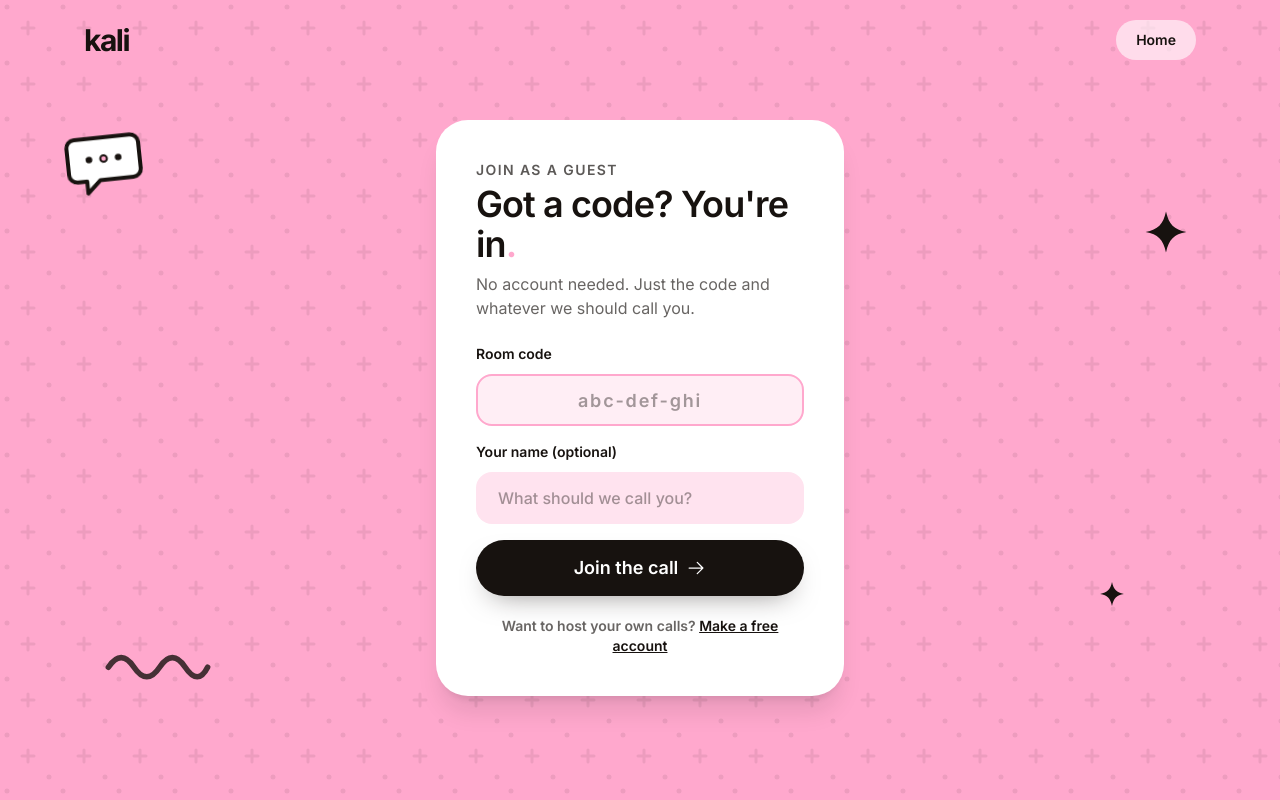
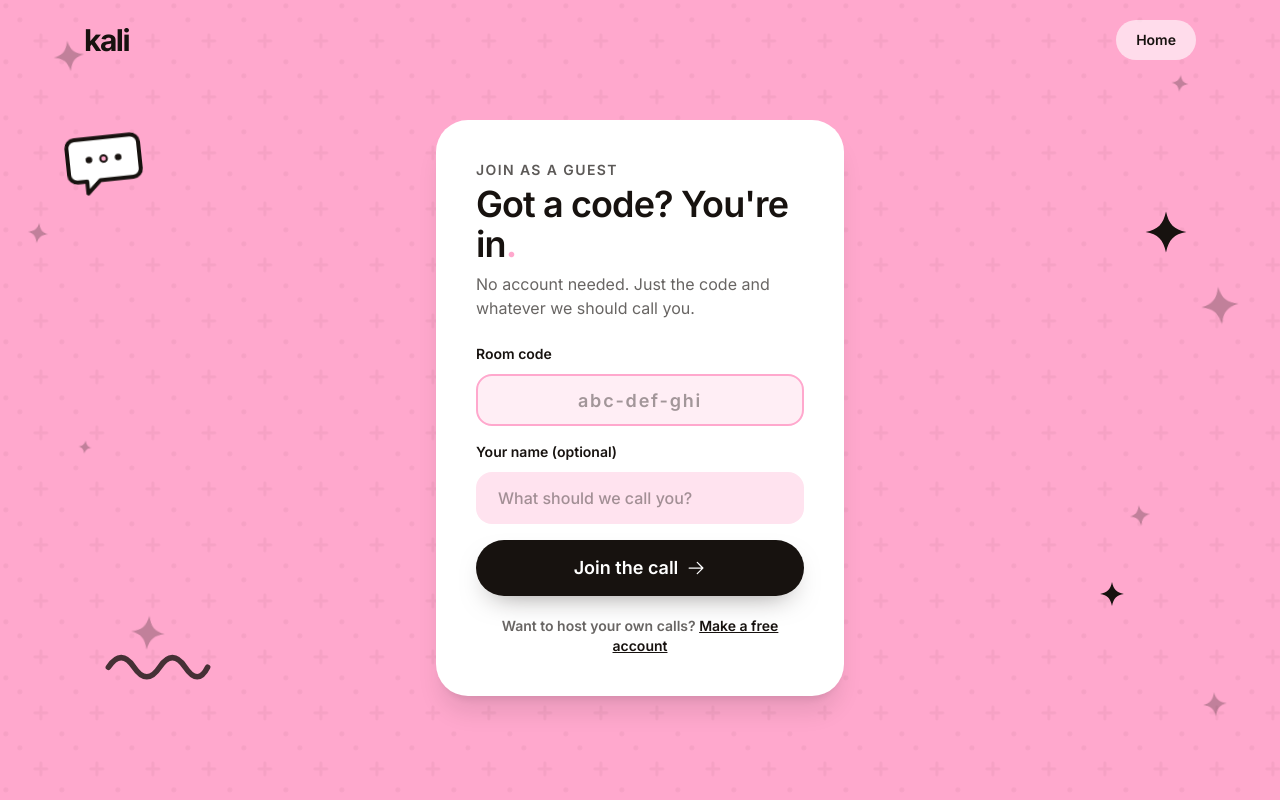
Before and after one commit to luisjjj/Kali, a Next.js app: page /join in a window 1280 px wide. Built offline with nearby package versions, Linux system fonts and the light colour scheme.

Commit message:
ambient: animated full-page pattern and floating stars, layer stacking fix

```diff
--- a/app/auth/sign-in/page.tsx
+++ b/app/auth/sign-in/page.tsx
@@ -6,6 +6,7 @@ import { KaliWordmark } from "@/components/ui/brand";
 import { Button } from "@/components/ui/button";
 import { Card } from "@/components/ui/card";
 import { Field, Input, Label } from "@/components/ui/input";
+import { Ambient } from "@/components/ui/ambient";
 import { signInWithEmail } from "./actions";
 
 export default function SignInPage() {
@@ -13,7 +14,8 @@ export default function SignInPage() {
 
   return (
     <div className="flex min-h-screen bg-kali-paper dark:bg-kali-ink">
-      <div className="hidden flex-1 flex-col justify-between bg-kali-pink p-10 lg:flex">
+      <div className="isolate relative hidden flex-1 flex-col justify-between overflow-hidden bg-kali-pink p-10 lg:flex">
+        <Ambient />
         <KaliWordmark tone="ink" />
         <div>
           <h2 className="text-5xl font-bold tracking-tight text-kali-ink">
--- a/app/auth/sign-up/page.tsx
+++ b/app/auth/sign-up/page.tsx
@@ -6,6 +6,7 @@ import { KaliWordmark } from "@/components/ui/brand";
 import { Button } from "@/components/ui/button";
 import { Card } from "@/components/ui/card";
 import { Field, Input, Label } from "@/components/ui/input";
+import { Ambient } from "@/components/ui/ambient";
 import { signUpWithEmail } from "./actions";
 
 export default function SignUpPage() {
@@ -13,7 +14,8 @@ export default function SignUpPage() {
 
   return (
     <div className="flex min-h-screen bg-kali-paper dark:bg-kali-ink">
-      <div className="hidden flex-1 flex-col justify-between bg-kali-pink p-10 lg:flex">
+      <div className="isolate relative hidden flex-1 flex-col justify-between overflow-hidden bg-kali-pink p-10 lg:flex">
+        <Ambient />
         <KaliWordmark tone="ink" />
         <div>
           <h2 className="text-5xl font-bold tracking-tight text-kali-ink">
--- a/app/dashboard/page.tsx
+++ b/app/dashboard/page.tsx
@@ -6,6 +6,7 @@ import { auth } from "@/lib/auth/server";
 import { KaliWordmark } from "@/components/ui/brand";
 import { Button } from "@/components/ui/button";
 import { DashboardClient } from "@/components/dashboard/dashboard-client";
+import { Ambient } from "@/components/ui/ambient";
 
 export const dynamic = "force-dynamic";
 
@@ -23,7 +24,8 @@ export default async function DashboardPage() {
   const past = rows.filter((m) => m.endedAt);
 
   return (
-    <div className="min-h-screen bg-kali-paper dark:bg-kali-ink">
+    <div className="isolate min-h-screen bg-kali-paper dark:bg-kali-ink">
+      <Ambient />
       <header className="mx-auto flex w-full max-w-6xl items-center justify-between px-5 py-5">
         <KaliWordmark />
         <form action="/auth/sign-out" method="post">
--- a/app/globals.css
+++ b/app/globals.css
@@ -215,10 +215,46 @@ body {
   transform: scaleX(1);
 }
 
+/* Ambient full-page background: seamless pattern drift (one 56px tile per
+   loop, compositor-friendly) and gentle star twinkle */
+@keyframes kali-pattern {
+  from {
+    transform: translate3d(0, 0, 0);
+  }
+  to {
+    transform: translate3d(56px, 56px, 0);
+  }
+}
+
+@keyframes kali-twinkle {
+  0%,
+  100% {
+    opacity: 0.16;
+  }
+  50% {
+    opacity: 0.45;
+  }
+}
+
+.animate-pattern {
+  animation: kali-pattern 24s linear infinite;
+}
+
+.animate-float-slow {
+  animation: kali-float 12s ease-in-out infinite;
+}
+
+.animate-twinkle {
+  animation: kali-twinkle 7s ease-in-out infinite;
+}
+
 @media (prefers-reduced-motion: reduce) {
   .animate-fade-up,
   .animate-float,
+  .animate-float-slow,
   .animate-marquee,
+  .animate-pattern,
+  .animate-twinkle,
   .animate-pulse-dot,
   .skeleton-shimmer::after {
     animation: none;
--- a/app/join/page.tsx
+++ b/app/join/page.tsx
@@ -7,6 +7,7 @@ import { ArrowRight } from "@phosphor-icons/react";
 import { KaliWordmark } from "@/components/ui/brand";
 import { Button } from "@/components/ui/button";
 import { Field, Input, Label } from "@/components/ui/input";
+import { Ambient } from "@/components/ui/ambient";
 
 function formatCode(raw: string): string {
   const clean = raw.toLowerCase().replace(/[^a-z2-9]/g, "").slice(0, 9);
@@ -33,8 +34,8 @@ export default function JoinPage() {
   };
 
   return (
-    <div className="relative flex min-h-screen flex-col overflow-hidden bg-kali-pink">
-      <div aria-hidden className="absolute inset-0 bg-[url('/images/pattern-pink.svg')]" />
+    <div className="relative isolate flex min-h-screen flex-col overflow-hidden bg-kali-pink">
+      <Ambient />
       <img
         aria-hidden
         src="/images/doodle-bubble.svg"
--- a/app/page.tsx
+++ b/app/page.tsx
@@ -18,6 +18,7 @@ import {
 import { auth } from "@/lib/auth/server";
 import { KaliWordmark } from "@/components/ui/brand";
 import { Button } from "@/components/ui/button";
+import { Ambient } from "@/components/ui/ambient";
 import { cn } from "@/lib/utils";
 
 export const dynamic = "force-dynamic";
@@ -126,7 +127,8 @@ export default async function Home() {
   const ctaHref = session?.user ? "/dashboard" : "/auth/sign-up";
 
   return (
-    <div className="flex min-h-screen flex-col bg-kali-pink text-kali-ink dark:bg-kali-ink dark:text-kali-paper">
+    <div className="isolate flex min-h-screen flex-col bg-kali-pink text-kali-ink dark:bg-kali-ink dark:text-kali-paper">
+      <Ambient />
       {/* Sticky nav */}
       <header className="sticky top-0 z-40 border-b border-kali-ink/10 bg-kali-pink/85 backdrop-blur-lg dark:bg-kali-ink/85">
         <div className="mx-auto flex w-full max-w-6xl items-center justify-between px-5 py-3.5">
--- a/components/meeting/ended-screen.tsx
+++ b/components/meeting/ended-screen.tsx
@@ -4,10 +4,12 @@ import Link from "next/link";
 import { HandWaving } from "@phosphor-icons/react";
 import { KaliWordmark } from "@/components/ui/brand";
 import { Button } from "@/components/ui/button";
+import { Ambient } from "@/components/ui/ambient";
 
 export function EndedScreen({ title }: { title: string }) {
   return (
-    <div className="flex min-h-screen flex-col items-center justify-center gap-5 bg-kali-paper px-5 dark:bg-kali-ink">
+    <div className="isolate relative flex min-h-screen flex-col items-center justify-center gap-5 overflow-hidden bg-kali-paper px-5 dark:bg-kali-ink">
+      <Ambient />
       <KaliWordmark />
       <div className="flex w-full max-w-md flex-col items-center gap-3 rounded-[28px] bg-kali-pink-pale/70 px-8 py-12 text-center">
         <span className="flex h-14 w-14 items-center justify-center rounded-full bg-kali-pink text-kali-ink">
--- a/components/meeting/lobby.tsx
+++ b/components/meeting/lobby.tsx
@@ -8,6 +8,7 @@ import { KaliWordmark } from "@/components/ui/brand";
 import { Button } from "@/components/ui/button";
 import { Field, Input, Label } from "@/components/ui/input";
 import { Badge } from "@/components/ui/badge";
+import { Ambient } from "@/components/ui/ambient";
 import { cn } from "@/lib/utils";
 
 export interface JoinResult {
@@ -210,7 +211,8 @@ export function Lobby({
   }, [name, roomCode, micOn, camOn, onJoin]);
 
   return (
-    <div className="flex min-h-screen flex-col bg-kali-paper dark:bg-kali-ink">
+    <div className="isolate relative flex min-h-screen flex-col overflow-hidden bg-kali-paper dark:bg-kali-ink">
+      <Ambient />
       <header className="mx-auto flex w-full max-w-5xl items-center justify-between px-5 py-5">
         <KaliWordmark />
         <Badge tone="pink">{roomCode}</Badge>
--- a/components/meeting/meeting-flow.tsx
+++ b/components/meeting/meeting-flow.tsx
@@ -7,6 +7,7 @@ import { EndedScreen } from "./ended-screen";
 import { DoorOpen } from "@phosphor-icons/react";
 import { KaliWordmark } from "@/components/ui/brand";
 import { Button } from "@/components/ui/button";
+import { Ambient } from "@/components/ui/ambient";
 import Link from "next/link";
 
 type Stage =
@@ -36,7 +37,8 @@ export function MeetingFlow({
 
   if (stage.name === "left") {
     return (
-      <div className="flex min-h-screen flex-col items-center justify-center gap-5 bg-kali-paper px-5 dark:bg-kali-ink">
+      <div className="isolate relative flex min-h-screen flex-col items-center justify-center gap-5 overflow-hidden bg-kali-paper px-5 dark:bg-kali-ink">
+        <Ambient />
         <KaliWordmark />
         <div className="flex w-full max-w-md flex-col items-center gap-3 rounded-[28px] bg-white px-8 py-12 text-center dark:bg-white/5">
           <span className="flex h-14 w-14 items-center justify-center rounded-full bg-kali-pink text-kali-ink">
--- /dev/null
+++ b/components/ui/ambient.tsx
@@ -0,0 +1,57 @@
+import { cn } from "@/lib/utils";
+
+// Full-page ambient background: a slowly drifting plus-and-dot texture with
+// floating, twinkling stars. Sits behind all page content (needs the page
+// root to be `isolate` so it paints above the page's own background color).
+// Pure markup + CSS animations, safe in server components.
+const STARS = [
+  { pos: "top-[6%] left-[4%] w-9", dur: "11s", delay: "0s", rot: "-7deg" },
+  { pos: "top-[10%] right-[7%] w-5", dur: "13s", delay: "1.6s", rot: "6deg" },
+  { pos: "top-[28%] left-[2%] w-6", dur: "12s", delay: "3.2s", rot: "8deg" },
+  { pos: "top-[36%] right-[3%] w-11", dur: "14s", delay: "2.2s", rot: "-6deg" },
+  { pos: "top-[55%] left-[6%] w-4", dur: "10.5s", delay: "4.4s", rot: "7deg" },
+  { pos: "top-[64%] right-[10%] w-6", dur: "12.5s", delay: "0.8s", rot: "-8deg" },
+  { pos: "bottom-[18%] left-[10%] w-10", dur: "13.5s", delay: "2.8s", rot: "5deg" },
+  { pos: "bottom-[10%] right-[4%] w-7", dur: "11.5s", delay: "3.8s", rot: "-5deg" },
+] as const;
+
+export function Ambient({ className }: { className?: string }) {
+  return (
+    <div
+      aria-hidden
+      className={cn(
+        "pointer-events-none absolute inset-0 -z-10 overflow-hidden",
+        className
+      )}
+    >
+      {/* Oversized by one tile (56px) so the diagonal drift loops seamlessly */}
+      <div
+        className="animate-pattern absolute -inset-14 bg-[url('/images/pattern-pink.svg')] opacity-50 dark:bg-[url('/images/pattern-ink.svg')] dark:opacity-40"
+      />
+      {STARS.map((s, i) => (
+        <div
+          key={i}
+          className={cn("animate-float-slow absolute", s.pos)}
+          style={
+            {
+              animationDuration: s.dur,
+              animationDelay: s.delay,
+              "--float-rot": s.rot,
+            } as React.CSSProperties
+          }
+        >
+          <img
+            src="/images/doodle-star-ink.svg"
+            alt=""
+            className="animate-twinkle w-full dark:hidden"
+          />
+          <img
+            src="/images/doodle-star-pink.svg"
+            alt=""
+            className="animate-twinkle hidden w-full dark:block"
+          />
+        </div>
+      ))}
+    </div>
+  );
+}
```
Also changed, not shown: 1 other file (tests, documents, lock files or other folders).
